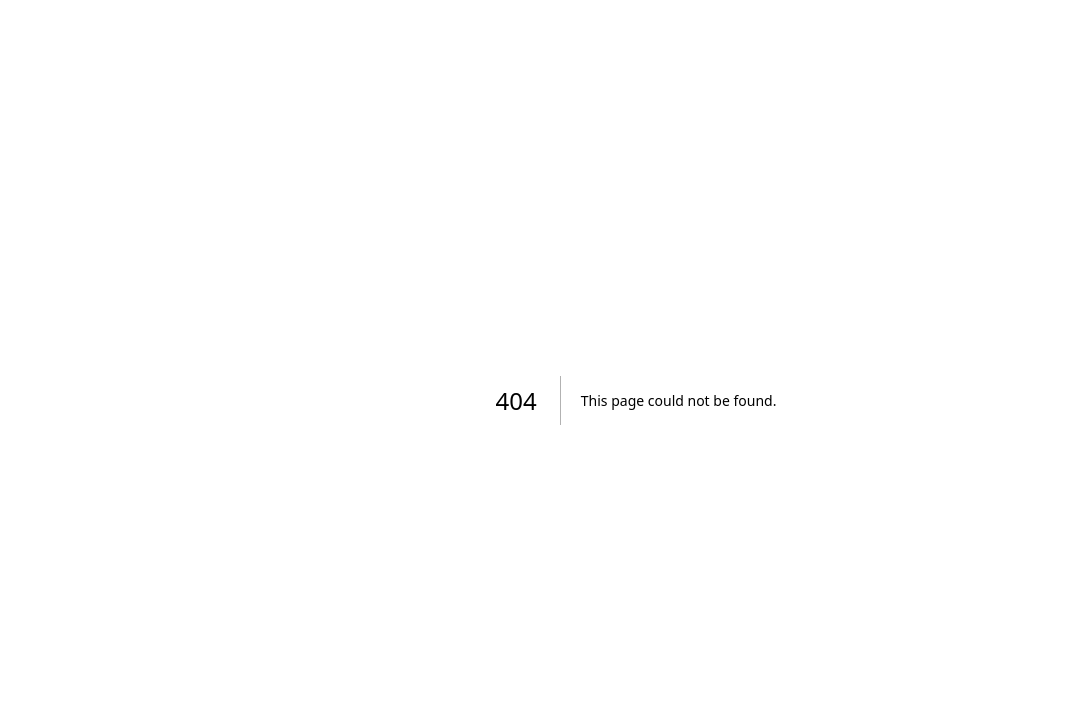
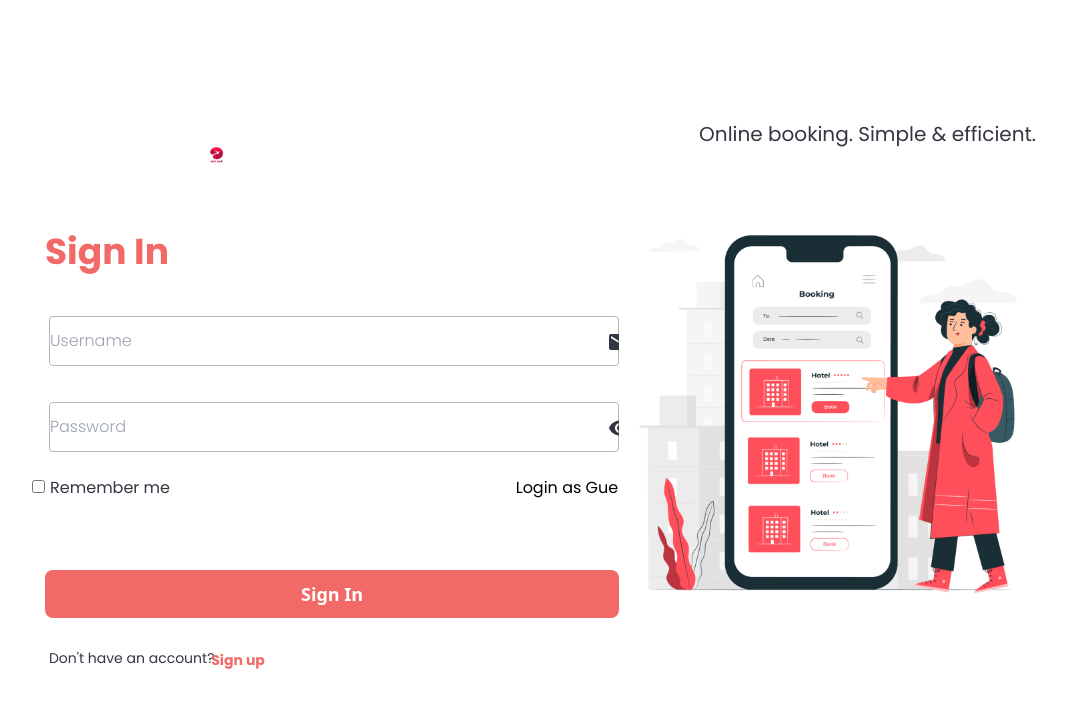
Before and after one commit to SakicHarun/booking_app, a Next.js app: page /login in a window 1280 px wide. Before the commit this address had no page. Shown: the top 708 px of the page, without its empty margins (4-1070 px from the left). Built offline with nearby package versions, Linux system fonts and the light colour scheme.

Commit message:
Create page.tsx

```diff
--- /dev/null
+++ b/app/login/page.tsx
@@ -0,0 +1,12 @@
+import React from 'react'
+import Login from '../components/Login'
+
+const page = () => {
+  return (
+   <>
+  <Login/>
+   </>
+  )
+}
+
+export default page
```
